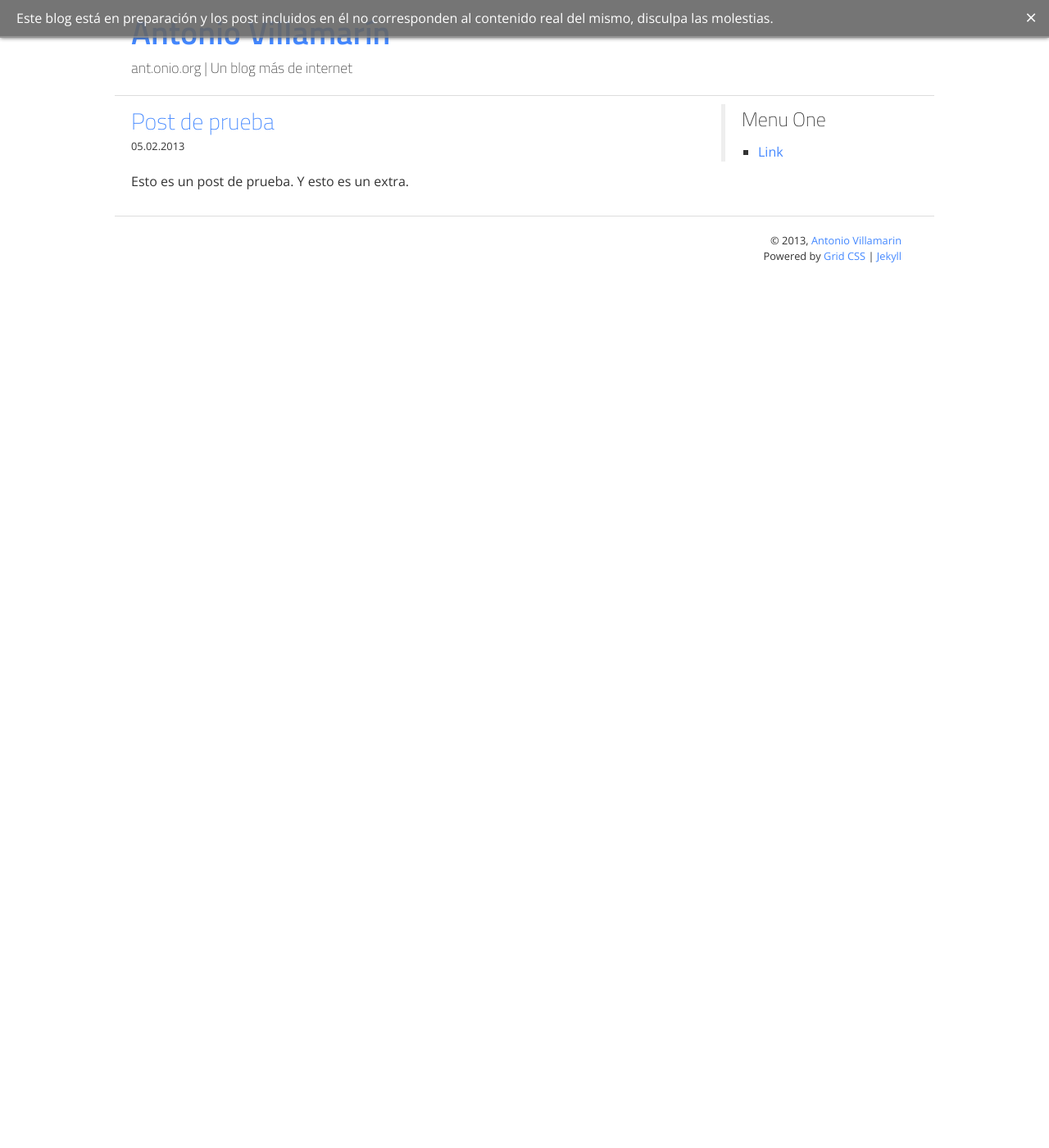
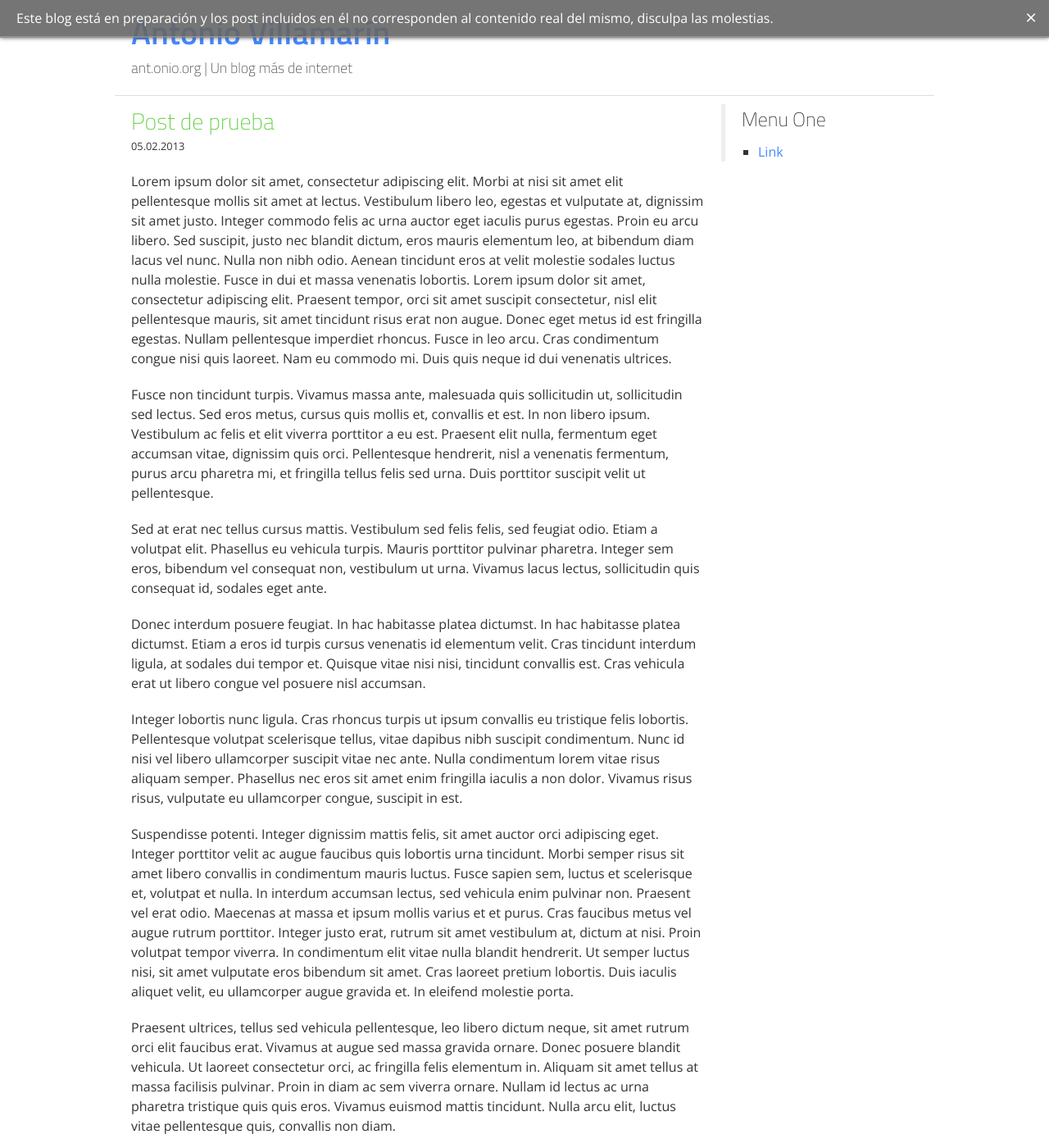
Before and after one commit to anvius/anvius.github.io, a Jekyll site: the page built from _posts/2013-02-05-Prueba.md, in a window 1280 px wide and 1400 px high. Shown: the whole window at 82% size. Built offline with Jekyll 4.4.1, drawn with Linux system fonts in a browser that asks for light colours; nearby versions of some CDN libraries; Markdown is read by kramdown in place of the engine named in the settings; some of the changed text lies outside the part shown.

Commit message:
Actualizacion de plantilla

```diff
--- a/_posts/2013-02-05-Prueba.md
+++ b/_posts/2013-02-05-Prueba.md
@@ -3,5 +3,24 @@ layout: post
 title: Post de prueba
 ---
 
-Esto es un post de prueba.
-Y esto es un extra.
+
+
+Lorem ipsum dolor sit amet, consectetur adipiscing elit. Morbi at nisi sit amet elit pellentesque mollis sit amet at lectus. Vestibulum libero leo, egestas et vulputate at, dignissim sit amet justo. Integer commodo felis ac urna auctor eget iaculis purus egestas. Proin eu arcu libero. Sed suscipit, justo nec blandit dictum, eros mauris elementum leo, at bibendum diam lacus vel nunc. Nulla non nibh odio. Aenean tincidunt eros at velit molestie sodales luctus nulla molestie. Fusce in dui et massa venenatis lobortis. Lorem ipsum dolor sit amet, consectetur adipiscing elit. Praesent tempor, orci sit amet suscipit consectetur, nisl elit pellentesque mauris, sit amet tincidunt risus erat non augue. Donec eget metus id est fringilla egestas. Nullam pellentesque imperdiet rhoncus. Fusce in leo arcu. Cras condimentum congue nisi quis laoreet. Nam eu commodo mi. Duis quis neque id dui venenatis ultrices.
+
+Fusce non tincidunt turpis. Vivamus massa ante, malesuada quis sollicitudin ut, sollicitudin sed lectus. Sed eros metus, cursus quis mollis et, convallis et est. In non libero ipsum. Vestibulum ac felis et elit viverra porttitor a eu est. Praesent elit nulla, fermentum eget accumsan vitae, dignissim quis orci. Pellentesque hendrerit, nisl a venenatis fermentum, purus arcu pharetra mi, et fringilla tellus felis sed urna. Duis porttitor suscipit velit ut pellentesque.
+
+Sed at erat nec tellus cursus mattis. Vestibulum sed felis felis, sed feugiat odio. Etiam a volutpat elit. Phasellus eu vehicula turpis. Mauris porttitor pulvinar pharetra. Integer sem eros, bibendum vel consequat non, vestibulum ut urna. Vivamus lacus lectus, sollicitudin quis consequat id, sodales eget ante.
+
+Donec interdum posuere feugiat. In hac habitasse platea dictumst. In hac habitasse platea dictumst. Etiam a eros id turpis cursus venenatis id elementum velit. Cras tincidunt interdum ligula, at sodales dui tempor et. Quisque vitae nisi nisi, tincidunt convallis est. Cras vehicula erat ut libero congue vel posuere nisl accumsan.
+
+Integer lobortis nunc ligula. Cras rhoncus turpis ut ipsum convallis eu tristique felis lobortis. Pellentesque volutpat scelerisque tellus, vitae dapibus nibh suscipit condimentum. Nunc id nisi vel libero ullamcorper suscipit vitae nec ante. Nulla condimentum lorem vitae risus aliquam semper. Phasellus nec eros sit amet enim fringilla iaculis a non dolor. Vivamus risus risus, vulputate eu ullamcorper congue, suscipit in est.
+
+Suspendisse potenti. Integer dignissim mattis felis, sit amet auctor orci adipiscing eget. Integer porttitor velit ac augue faucibus quis lobortis urna tincidunt. Morbi semper risus sit amet libero convallis in condimentum mauris luctus. Fusce sapien sem, luctus et scelerisque et, volutpat et nulla. In interdum accumsan lectus, sed vehicula enim pulvinar non. Praesent vel erat odio. Maecenas at massa et ipsum mollis varius et et purus. Cras faucibus metus vel augue rutrum porttitor. Integer justo erat, rutrum sit amet vestibulum at, dictum at nisi. Proin volutpat tempor viverra. In condimentum elit vitae nulla blandit hendrerit. Ut semper luctus nisi, sit amet vulputate eros bibendum sit amet. Cras laoreet pretium lobortis. Duis iaculis aliquet velit, eu ullamcorper augue gravida et. In eleifend molestie porta.
+
+Praesent ultrices, tellus sed vehicula pellentesque, leo libero dictum neque, sit amet rutrum orci elit faucibus erat. Vivamus at augue sed massa gravida ornare. Donec posuere blandit vehicula. Ut laoreet consectetur orci, ac fringilla felis elementum in. Aliquam sit amet tellus at massa facilisis pulvinar. Proin in diam ac sem viverra ornare. Nullam id lectus ac urna pharetra tristique quis quis eros. Vivamus euismod mattis tincidunt. Nulla arcu elit, luctus vitae pellentesque quis, convallis non diam.
+
+Aliquam erat volutpat. Donec nec justo elit. In dictum luctus dapibus. Quisque quis sapien tortor, sed tincidunt arcu. Donec ac dolor ut libero malesuada adipiscing. Integer aliquet vulputate massa, nec lobortis lacus molestie in. Ut leo lorem, fringilla eget consectetur et, laoreet non turpis. Phasellus sagittis accumsan risus ut commodo. Praesent tempor pulvinar adipiscing.
+
+Maecenas at purus massa, vitae posuere orci. Ut non rutrum eros. Fusce adipiscing, risus fermentum sagittis consectetur, tellus turpis molestie urna, non luctus nibh ipsum eu odio. In venenatis rutrum turpis, ac blandit felis lobortis at. Morbi ultricies lorem purus, in porta erat. Etiam tristique nunc vitae mi semper id commodo mauris facilisis. Nullam sed velit ac magna porttitor volutpat eu quis orci. Cras purus nisl, fringilla vitae accumsan in, aliquam vitae turpis. Aliquam erat volutpat. Nam volutpat, tortor vel consectetur vestibulum, ante nibh euismod ligula, ac lobortis enim nisi sit amet mauris. Suspendisse facilisis tellus eget libero vehicula sollicitudin. Vivamus vel sem bibendum augue tincidunt commodo sit amet auctor metus. In bibendum cursus diam, quis rutrum leo dictum sed. Curabitur vehicula urna ut augue semper varius. Pellentesque ac mauris est, ut malesuada massa.
+
+Sed facilisis sollicitudin magna, at elementum ligula viverra in. Phasellus eleifend ante in magna molestie convallis. Etiam tincidunt urna non sapien pellentesque ac cursus metus dapibus. Donec nisi nunc, auctor eu suscipit id, congue sit amet arcu. Donec mi nisl, tempor porta porta in, tristique ac urna. Sed eu urna turpis, a volutpat erat. Cras sagittis porta lacus, quis lacinia ante ultricies ac. Cras ac sollicitudin ligula. Praesent auctor euismod nisi sollicitudin consectetur. Sed sollicitudin euismod velit in laoreet. Duis at metus sit amet elit volutpat consequat eu et erat.
--- a/assets/css/base.css
+++ b/assets/css/base.css
@@ -254,6 +254,12 @@ input[type="button"].small,
 button.small, a.btn.small					{	padding: 5px 10px;
 												font-size: 100%; }
 
+input[type="submit"].very-small,
+input[type="reset"].very-small,
+input[type="button"].very-small,
+button.very-small, a.btn.very-small			{	padding: 2px 5px;
+												font-size: 80%; }
+
 input[type="submit"].large,
 input[type="reset"].large,
 input[type="button"].large,
--- a/assets/css/gridcss.css
+++ b/assets/css/gridcss.css
@@ -9,7 +9,7 @@
 /* User style
  ******************/
 
-a										{	color: #48F !important; }
+a										{	color: #48F; }
 
 #header									{	border-bottom: 1px solid #DDD;
 											margin-top: 10px;
--- a/index.html
+++ b/index.html
@@ -6,4 +6,8 @@
 				<header>
 					<h3>{{ post.date | date: "%d.%m.%Y" }} <a href="{{ post.url }}">{{ post.title }}</a></h3>
 				</header>
+				<article>
+					<p>{{ post.content | truncatewords : '50' }} <span class="tag"><a href="{{ post.url }}" class="">Continuar leyendo...</a></span></p>
+
+				</article>
 				{% endfor %}
```
Also changed, not shown: 4 other files.
